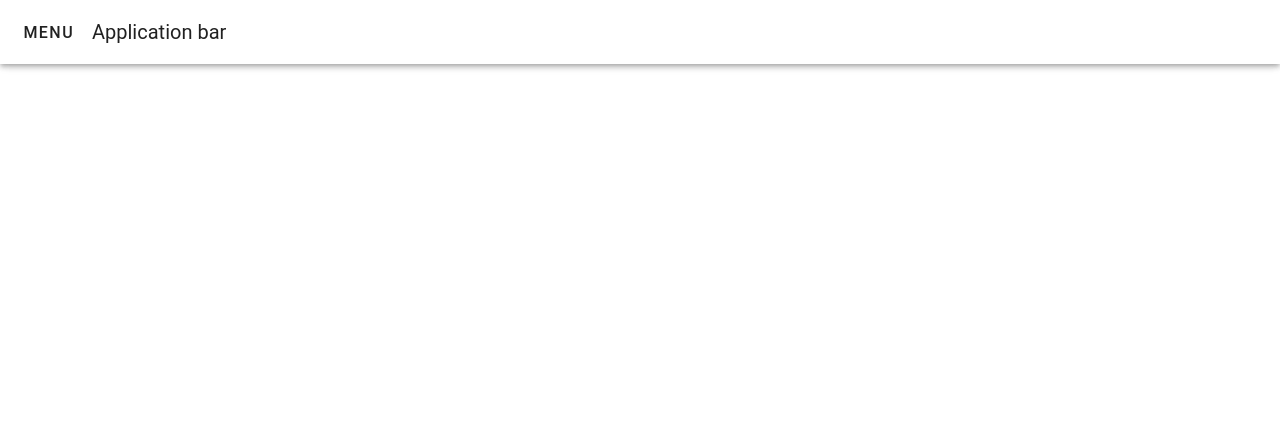
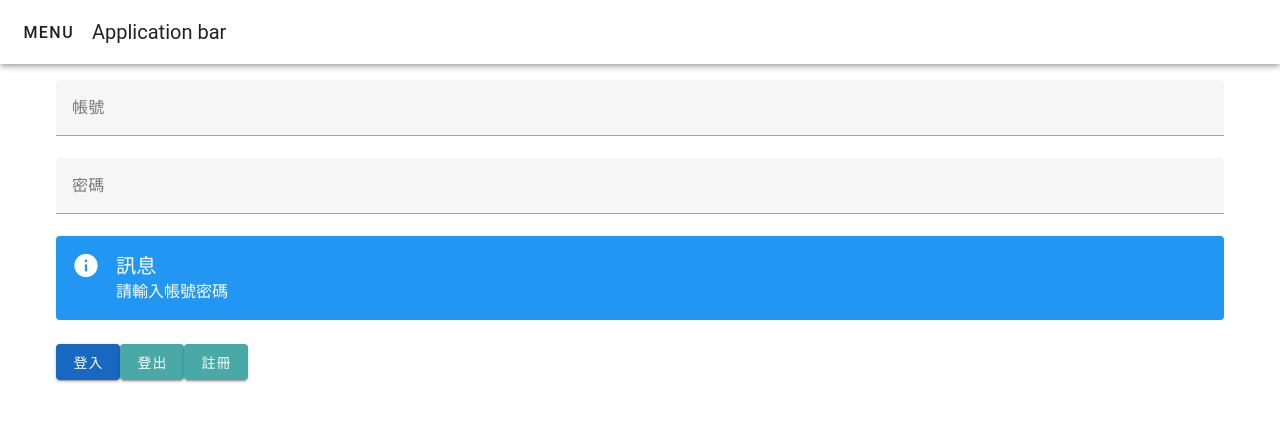
Before and after one commit to milkcoco/mobile112, a Vue app: page /account in a window 1280 px wide. Shown: the top 422 px of the page. Built offline with nearby package versions, Linux system fonts and the light colour scheme; no server answers.

Commit message:
11/14 signUp&login

```diff
--- a/src/App.vue
+++ b/src/App.vue
@@ -1,5 +1,8 @@
 <script setup lang="ts">
-import { ref } from 'vue'
+import { provide, reactive, readonly, ref } from 'vue'
+import app from '@/components/settings/FirebaseConfig.vue'
+import { getAuth, onAuthStateChanged } from 'firebase/auth'
+
 let drawer = ref(false)
 let items = [
   { title: '國文', to: '/chinese' },
@@ -8,13 +11,30 @@ let items = [
   { title: '歷史', to: '/history' },
   { title: '生物', to: '/biology' }
 ]
-// let items=[
-//   {title:'國文', value:"Chinese"},
-//   {title:'英文', value:"English"},
-//   {title:'地理', value:"Geography"},
-//   {title:'歷史', value:"History"},
-//   {title:'生物', value:"Biology"},
-//   ]
+
+const account = reactive({
+  name: '未登入',
+  email: ''
+})
+
+const auth = getAuth(app)
+const unsub = onAuthStateChanged(auth, (user)=>{
+  if (user) {
+    account.name='已登入'
+    account.email = user.email?user.email:''
+     console.log(user);
+  }
+  else{
+    account.name='未登入'
+    account.email = ''
+  }
+  return () => {
+    unsub();
+  }}
+);
+
+provide(/* key */ 'account', /* value */ readonly(account))
+
 </script>
 
 <template>
@@ -22,7 +42,7 @@ let items = [
     <v-app-bar>
       <v-icon icon="plus"></v-icon>
       <v-app-bar-nav-icon @click.stop="drawer = !drawer">menu</v-app-bar-nav-icon>
-      <v-app-bar-title>Application bar</v-app-bar-title>
+      <v-app-bar-title>Application bar  {{ account.email }}</v-app-bar-title>
     </v-app-bar>
     <v-navigation-drawer floating permanent v-model="drawer">
       <v-list>
--- /dev/null
+++ b/src/components/account/account.vue
@@ -0,0 +1,101 @@
+<script setup lang="ts">
+import { inject, reactive } from 'vue'
+import app from '@/components/settings/FirebaseConfig.vue'
+import { signInWithEmailAndPassword, createUserWithEmailAndPassword, getAuth, signOut } from 'firebase/auth'
+import { FirebaseError } from '@firebase/util';
+
+const account = reactive({
+  email: '',
+  password: ''
+})
+
+const state = reactive({
+  message: '請輸入帳號密碼',
+  status: 'info' as 'info' | 'error' | 'success' | 'warning' | undefined
+})
+
+const auth = getAuth(app)
+
+const login = inject('account', { name: '未登入', email: '' })
+
+async function handleClick(status: 'signIn' | 'signUp' | 'signOut') {
+  try {
+    state.status = 'info'
+    if (status==='signUp'){
+      state.message = '註冊中...'
+      const res = await createUserWithEmailAndPassword(auth, account.email, account.password)
+      if (res.user) {
+        state.status = 'success'
+        state.message = '註冊成功'
+      }
+    }
+    else if (status==='signIn'){
+      state.message = '登入中...'
+      const res = await signInWithEmailAndPassword(auth, account.email, account.password)
+      if (res.user) {
+        state.status = 'success'
+        state.message = login.email+'登入成功'
+      }
+    } else{
+      state.message = '登出中...'
+      await signOut(auth)
+      state.status = 'success'
+      state.message = '登出成功'
+    }
+
+  }catch(e){
+    state.status = 'error'
+    if (e instanceof FirebaseError) {
+      switch (e.code) {
+        case 'auth/email-already-in-use':
+          state.message = '此帳號已被註冊'
+          break
+        case 'auth/invalid-email':
+          state.message = '無效的帳號'
+          break
+        case 'auth/operation-not-allowed':
+          state.message = '此帳號已被停用'
+          break
+        case 'auth/weak-password':
+          state.message = '密碼強度不足'
+          break
+        case 'auth/user-disabled':
+          state.message = '此帳號已被停用'
+          break
+        case 'auth/user-not-found':
+          state.message = '此帳號不存在'
+          break
+        case 'auth/wrong-password':
+          state.message = '密碼錯誤'
+          break
+        case 'auth/too-many-requests':
+          state.message = '登入失敗次數過多，請稍後再試'
+          break
+        case 'auth/network-request-failed':
+          state.message = '網路錯誤'
+          break
+        case 'auth/internal-error':
+          state.message = '內部錯誤'
+          break
+        default:
+          state.message = e.code
+          break
+      }
+    } else {
+      state.message = "系統錯誤"
+    }
+  }
+}
+
+</script>
+<template>
+  <v-container>
+    <v-text-field v-model="account.email" label="帳號"></v-text-field>
+    <v-text-field v-model="account.password" label="密碼" type="password"></v-text-field>
+    <v-alert :type="state.status" title="訊息" :text="state.message"></v-alert>
+    <br/>
+    <v-btn color="primary" @click="handleClick('signIn')">登入</v-btn>
+    <v-btn color="secondary" @click="handleClick('signOut')">登出</v-btn>
+    <v-btn color="secondary" @click="handleClick('signUp')">註冊</v-btn>
+  </v-container>
+</template>
--- a/src/router.ts
+++ b/src/router.ts
@@ -31,6 +31,11 @@ const router = createRouter({
       path: '/biology',
       name: 'biology',
       component: () => import('./components/BiologyDB.vue')
+    },
+    {
+      path: '/account',
+      name: 'account',
+      component: () => import('./components/account/account.vue')
     }
   ]
 })
```
